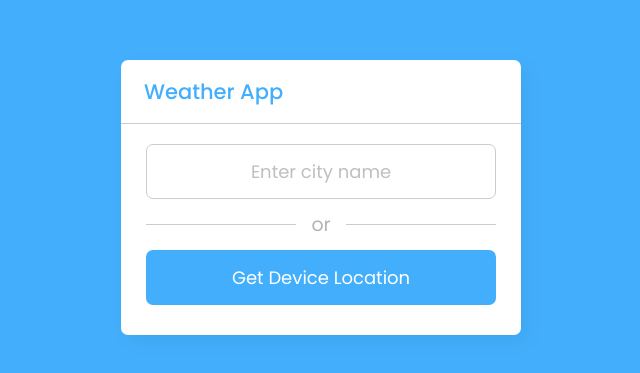
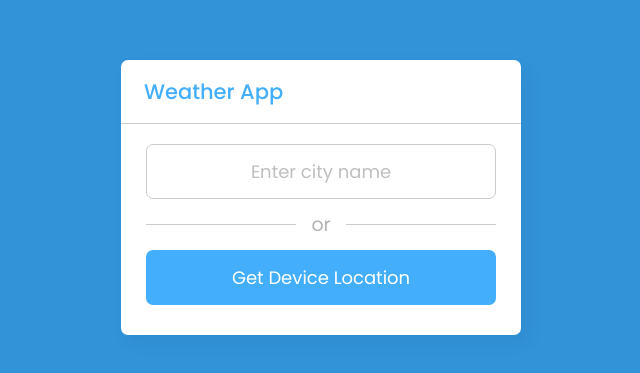
Before and after one commit to Leonard-McCook/WeatherApp, a plain HTML site: page index.html in a window 1280 px wide. Shown: the part 203-576 px from the top of the page, without its empty margins (319-959 px from the left). Drawn offline with nearby package versions, Linux system fonts and the light colour scheme.

Commit message:
Change background color

```diff
--- a/styles.css
+++ b/styles.css
@@ -12,7 +12,7 @@ body {
   align-items: center;
   justify-content: center;
   min-height: 100vh;
-  background: #43affc;
+  background: #3293d9;
 }
 
 ::selection {
```
